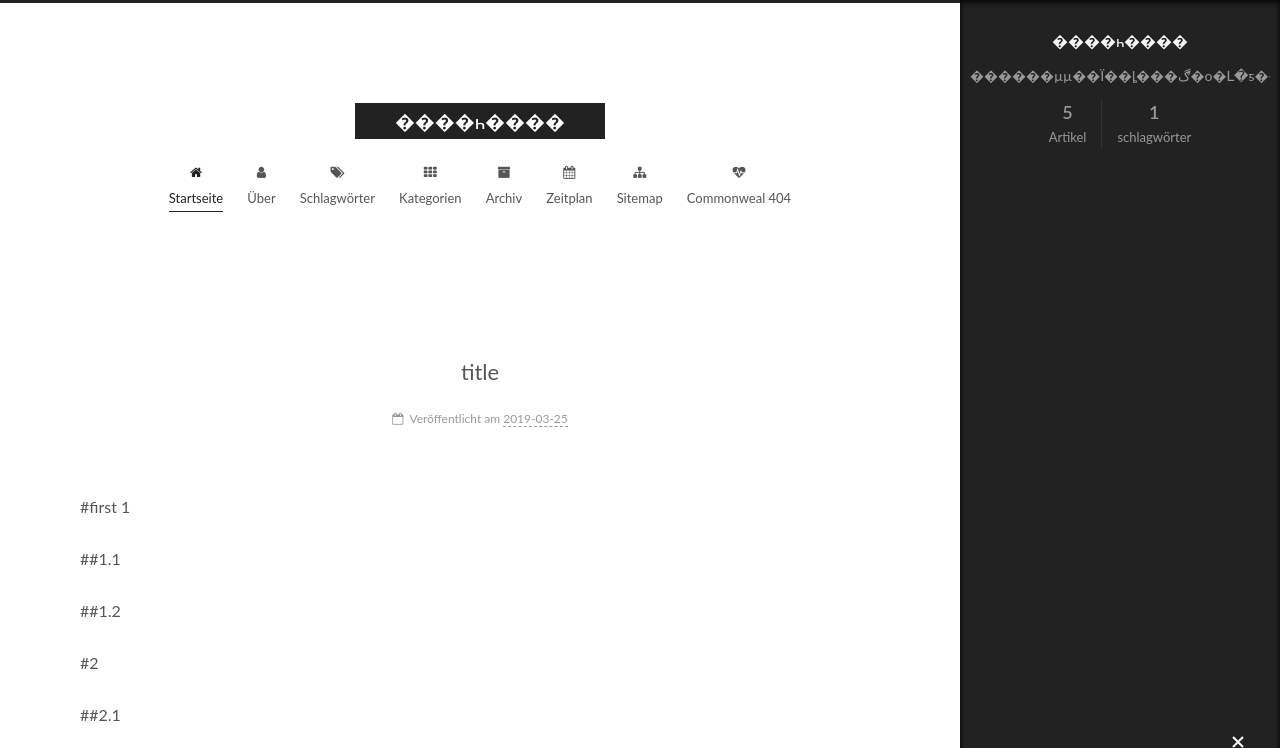
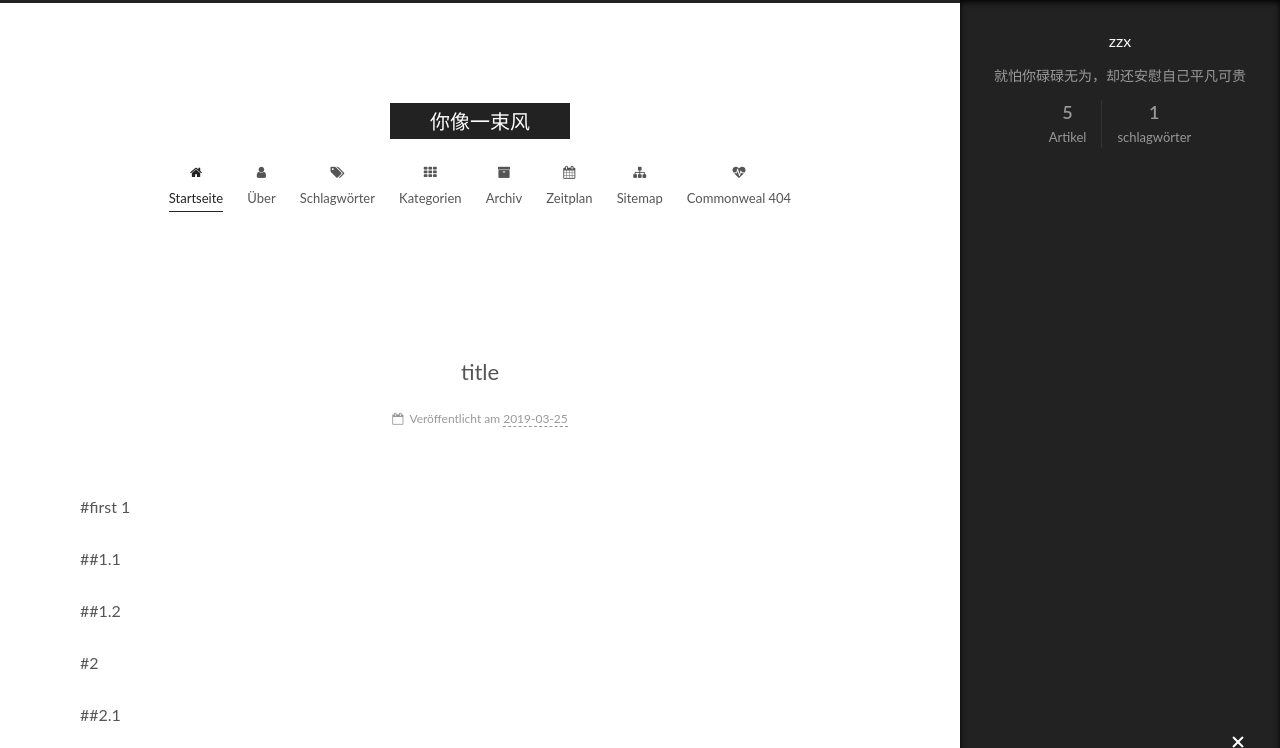
Before and after one commit to a1290710004/a1290710004.github.io, a plain HTML site: page index.html in a window 1280 px wide. Both pictures are taken after a click on the element 1238 px from the left and 743 px from the top of the page. Shown: the top 748 px of the page. Drawn offline with Linux system fonts and the light colour scheme.

Commit message:
Site updated: 2019-03-25 09:43:19

```diff
--- a/css/main.css
+++ b/css/main.css
@@ -1919,7 +1919,7 @@ img:hover {
   width: 4px;
   height: 4px;
   border-radius: 50%;
-  background: #ff739e;
+  background: #ff0e16;
 }
 .links-of-blogroll {
   margin-top: 10px;
--- a/index.html
+++ b/index.html
@@ -96,16 +96,16 @@
 
 
 
-  <meta name="description" content="������µµ��Ϊ��ȴ���ڰ�ο�Լ�ƽ���ɹ�">
+  <meta name="description" content="就怕你碌碌无为，却还安慰自己平凡可贵">
 <meta property="og:type" content="website">
-<meta property="og:title" content="����һ����">
+<meta property="og:title" content="你像一束风">
 <meta property="og:url" content="http://yoursite.com/index.html">
-<meta property="og:site_name" content="����һ����">
-<meta property="og:description" content="������µµ��Ϊ��ȴ���ڰ�ο�Լ�ƽ���ɹ�">
+<meta property="og:site_name" content="你像一束风">
+<meta property="og:description" content="就怕你碌碌无为，却还安慰自己平凡可贵">
 <meta property="og:locale" content="zh-Hans">
 <meta name="twitter:card" content="summary">
-<meta name="twitter:title" content="����һ����">
-<meta name="twitter:description" content="������µµ��Ϊ��ȴ���ڰ�ο�Լ�ƽ���ɹ�">
+<meta name="twitter:title" content="你像一束风">
+<meta name="twitter:description" content="就怕你碌碌无为，却还安慰自己平凡可贵">
 
 
 
@@ -122,7 +122,7 @@
   };
 </script>
 
-  <title>����һ����</title>
+  <title>你像一束风</title>
 
 
 
@@ -182,7 +182,7 @@
     <div class="custom-logo-site-title">
       <a href="/" class="brand" rel="start">
         <span class="logo-line-before"><i></i></span>
-        <span class="site-title">����һ����</span>
+        <span class="site-title">你像一束风</span>
         <span class="logo-line-after"><i></i></span>
       </a>
     </div>
@@ -393,13 +393,13 @@
     <link itemprop="mainEntityOfPage" href="http://yoursite.com/2019/03/25/title-1/">
 
     <span hidden itemprop="author" itemscope itemtype="http://schema.org/Person">
-      <meta itemprop="name" content="����һ����">
-      <meta itemprop="description" content="������µµ��Ϊ��ȴ���ڰ�ο�Լ�ƽ���ɹ�">
+      <meta itemprop="name" content="zzx">
+      <meta itemprop="description" content="就怕你碌碌无为，却还安慰自己平凡可贵">
       <meta itemprop="image" content="/images/avatar.gif">
     </span>
 
     <span hidden itemprop="publisher" itemscope itemtype="http://schema.org/Organization">
-      <meta itemprop="name" content="����һ����">
+      <meta itemprop="name" content="你像一束风">
     </span>
 
 
@@ -548,13 +548,13 @@
     <link itemprop="mainEntityOfPage" href="http://yoursite.com/2019/03/25/TITLE-0/">
 
     <span hidden itemprop="author" itemscope itemtype="http://schema.org/Person">
-      <meta itemprop="name" content="����һ����">
-      <meta itemprop="description" content="������µµ��Ϊ��ȴ���ڰ�ο�Լ�ƽ���ɹ�">
+      <meta itemprop="name" content="zzx">
+      <meta itemprop="description" content="就怕你碌碌无为，却还安慰自己平凡可贵">
       <meta itemprop="image" content="/images/avatar.gif">
     </span>
 
     <span hidden itemprop="publisher" itemscope itemtype="http://schema.org/Organization">
-      <meta itemprop="name" content="����һ����">
+      <meta itemprop="name" content="你像一束风">
     </span>
 
 
@@ -704,13 +704,13 @@
     <link itemprop="mainEntityOfPage" href="http://yoursite.com/2019/03/22/title/">
 
     <span hidden itemprop="author" itemscope itemtype="http://schema.org/Person">
-      <meta itemprop="name" content="����һ����">
-      <meta itemprop="description" content="������µµ��Ϊ��ȴ���ڰ�ο�Լ�ƽ���ɹ�">
+      <meta itemprop="name" content="zzx">
+      <meta itemprop="description" content="就怕你碌碌无为，却还安慰自己平凡可贵">
       <meta itemprop="image" content="/images/avatar.gif">
     </span>
 
     <span hidden itemprop="publisher" itemscope itemtype="http://schema.org/Organization">
-      <meta itemprop="name" content="����һ����">
+      <meta itemprop="name" content="你像一束风">
     </span>
 
 
@@ -850,13 +850,13 @@
     <link itemprop="mainEntityOfPage" href="http://yoursite.com/2019/03/22/hello/">
 
     <span hidden itemprop="author" itemscope itemtype="http://schema.org/Person">
-      <meta itemprop="name" content="����һ����">
-      <meta itemprop="description" content="������µµ��Ϊ��ȴ���ڰ�ο�Լ�ƽ���ɹ�">
+      <meta itemprop="name" content="zzx">
+      <meta itemprop="description" content="就怕你碌碌无为，却还安慰自己平凡可贵">
       <meta itemprop="image" content="/images/avatar.gif">
     </span>
 
     <span hidden itemprop="publisher" itemscope itemtype="http://schema.org/Organization">
-      <meta itemprop="name" content="����һ����">
+      <meta itemprop="name" content="你像一束风">
     </span>
 
 
@@ -995,13 +995,13 @@
     <link itemprop="mainEntityOfPage" href="http://yoursite.com/2019/03/22/hello-world/">
 
     <span hidden itemprop="author" itemscope itemtype="http://schema.org/Person">
-      <meta itemprop="name" content="����һ����">
-      <meta itemprop="description" content="������µµ��Ϊ��ȴ���ڰ�ο�Լ�ƽ���ɹ�">
+      <meta itemprop="name" content="zzx">
+      <meta itemprop="description" content="就怕你碌碌无为，却还安慰自己平凡可贵">
       <meta itemprop="image" content="/images/avatar.gif">
     </span>
 
     <span hidden itemprop="publisher" itemscope itemtype="http://schema.org/Organization">
-      <meta itemprop="name" content="����һ����">
+      <meta itemprop="name" content="你像一束风">
     </span>
 
 
@@ -1155,8 +1155,8 @@
         <div class="site-overview">
           <div class="site-author motion-element" itemprop="author" itemscope itemtype="http://schema.org/Person">
 
-              <p class="site-author-name" itemprop="name">����һ����</p>
-              <div class="site-description motion-element" itemprop="description">������µµ��Ϊ��ȴ���ڰ�ο�Լ�ƽ���ɹ�</div>
+              <p class="site-author-name" itemprop="name">zzx</p>
+              <div class="site-description motion-element" itemprop="description">就怕你碌碌无为，却还安慰自己平凡可贵</div>
           </div>
 
 
@@ -1233,7 +1233,7 @@
   <span class="with-love" id="animate">
     <i class="fa fa-user"></i>
   </span>
-  <span class="author" itemprop="copyrightHolder">����һ����</span>
+  <span class="author" itemprop="copyrightHolder">zzx</span>
 
 
 
```
Also changed, not shown: 2019/03/22/hello-world/index.html (+9 -9 lines), 2019/03/22/hello/index.html (+11 -11 lines), 2019/03/22/title/index.html (+11 -11 lines), 2019/03/25/TITLE-0/index.html (+9 -9 lines), 2019/03/25/title-1/index.html (+9 -9 lines), archives/2019/03/index.html (+11 -11 lines), archives/2019/index.html (+11 -11 lines), archives/index.html (+11 -11 lines), categories/index.html (+9 -9 lines), tags/index.html (+9 -9 lines), tags/markdown/index.html (+11 -11 lines).
